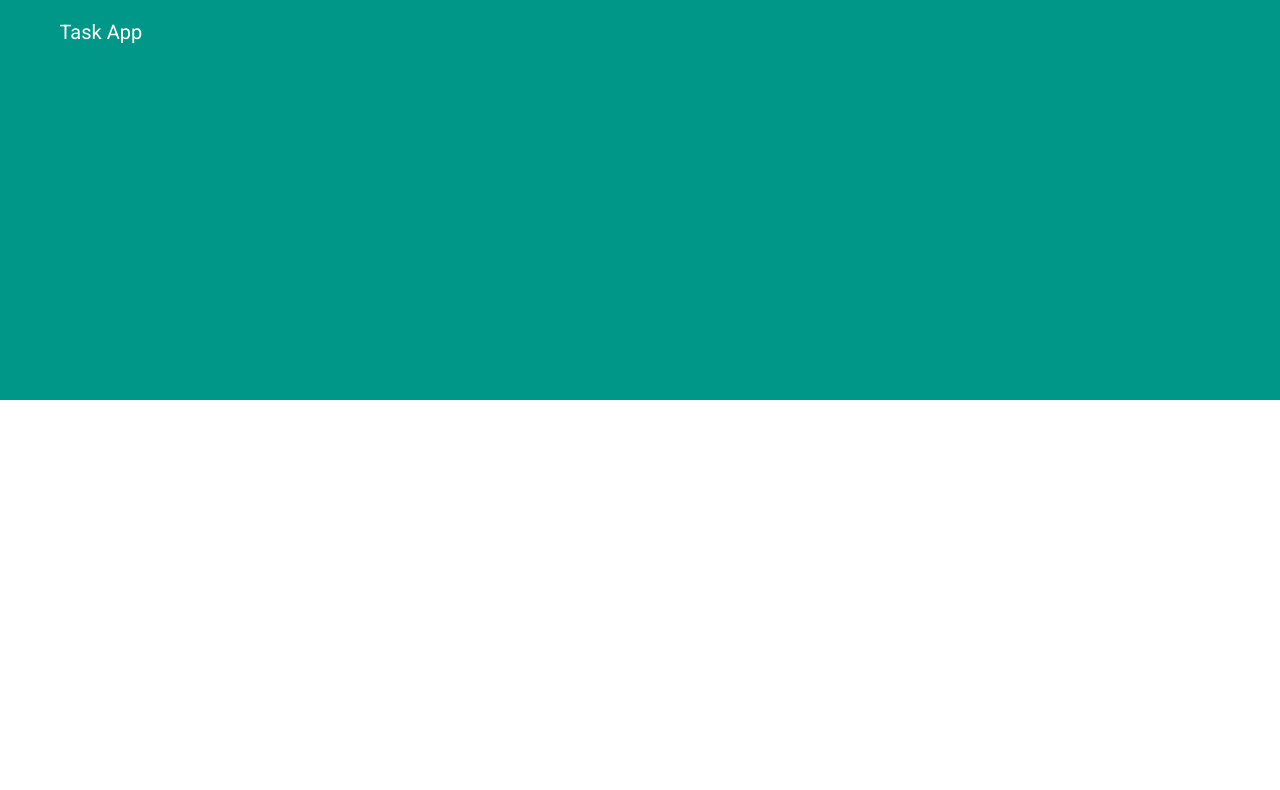
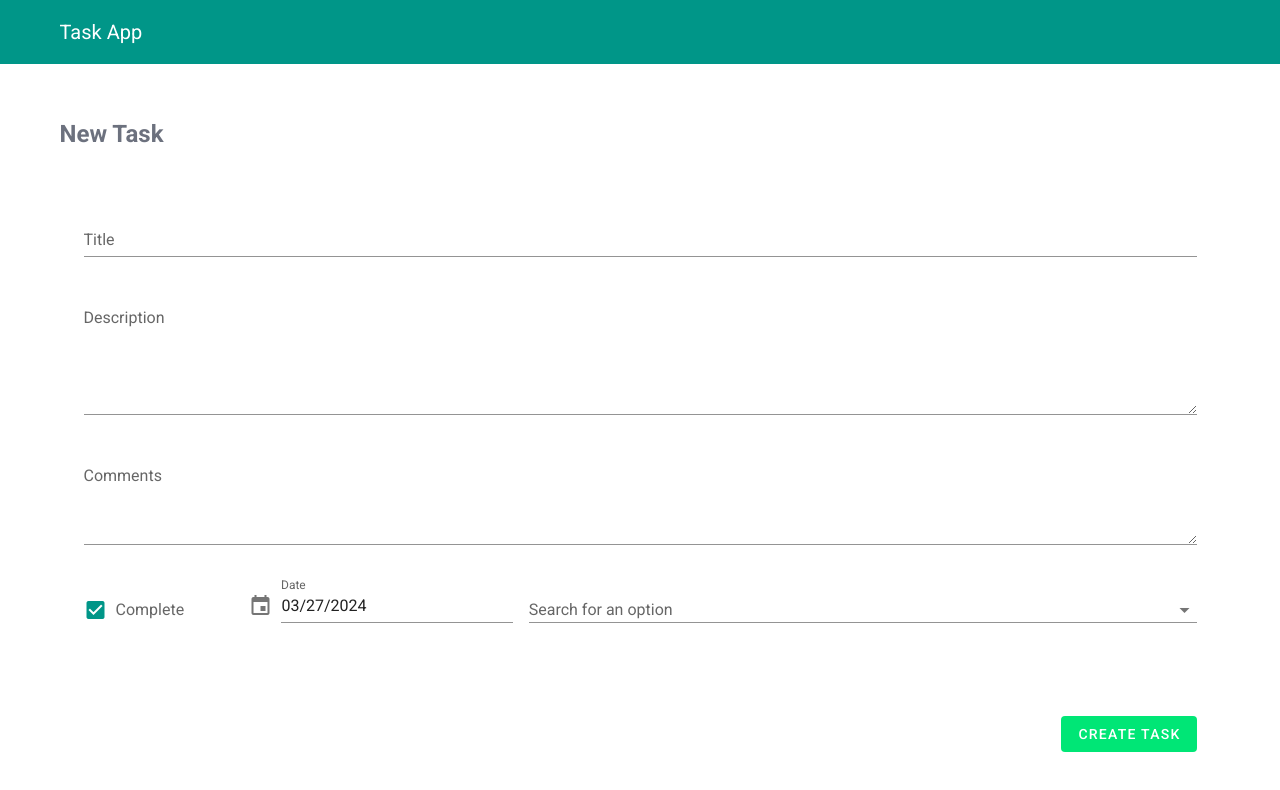
Before and after one commit to vicventum/nextline-technical-test, a Nuxt app: page /new in a window 1280 px wide. Before the commit this address had no page. Shown: the top 790 px of the page. Built offline with nearby package versions, Linux system fonts and the light colour scheme.

Commit message:
Termina de maquetar el formulario de datos de la task

```diff
--- a/components/layout/LayoutHeader.vue
+++ b/components/layout/LayoutHeader.vue
@@ -3,7 +3,7 @@ export default {}
 </script>
 
 <template>
-  <v-app-bar class="header primary" flat>
+  <v-app-bar class="header primary " flat max-height="64px">
     <v-container class="d-flex align-center">
       <Nuxt-Link to="/">
         <v-toolbar-title class="white--text h2"> Task App </v-toolbar-title>
@@ -18,4 +18,5 @@ export default {}
   </v-app-bar>
 </template>
 
-<style lang="scss" scoped></style>
+<style lang="scss" scoped>
+</style>
--- /dev/null
+++ b/components/tasks/forms/InputCalendar.vue
@@ -0,0 +1,81 @@
+<script>
+export default {
+  props: {
+    // Variable para almacenar el valor implícito del `v-model`
+    value: {
+      type: Object,
+      default: null,
+    },
+  },
+  data() {
+    return {
+      obj: this.value,
+      date: new Date(Date.now() - new Date().getTimezoneOffset() * 60000)
+        .toISOString()
+        .substr(0, 10),
+      dateFormatted: this.formatDate(
+        new Date(Date.now() - new Date().getTimezoneOffset() * 60000)
+          .toISOString()
+          .substr(0, 10)
+      ),
+      menu: false,
+    }
+  },
+
+  watch: {
+    value(newValue, oldValue) {
+      this.obj = newValue
+    },
+    date(val) {
+      this.dateFormatted = this.formatDate(this.date)
+      this.obj.date = val
+    },
+  },
+
+  methods: {
+    formatDate(date) {
+      if (!date) return null
+
+      const [year, month, day] = date.split('-')
+      return `${month}/${day}/${year}`
+    },
+    parseDate(date) {
+      if (!date) return null
+
+      const [month, day, year] = date.split('/')
+      return `${year}-${month.padStart(2, '0')}-${day.padStart(2, '0')}`
+    },
+  },
+}
+</script>
+
+<template>
+  <v-menu
+    ref="menu"
+    v-model="menu"
+    :close-on-content-click="false"
+    transition="scale-transition"
+    offset-y
+    max-width="290px"
+    min-width="auto"
+  >
+    <template #activator="{ on, attrs }">
+      <v-text-field
+        v-model="dateFormatted"
+        label="Date"
+        hint="MM/DD/YYYY format"
+        prepend-icon="mdi-calendar"
+        v-bind="attrs"
+        @blur="date = parseDate(dateFormatted)"
+        v-on="on"
+      />
+    </template>
+    <v-date-picker
+      v-model="date"
+      no-title
+      @input="menu = false"
+    ></v-date-picker>
+  </v-menu>
+</template>
+
+<style lang="scss" scoped></style>
--- /dev/null
+++ b/components/tasks/forms/InputListTask.vue
@@ -0,0 +1,55 @@
+<script>
+import InputTags from '@/components/tasks/forms/InputTags.vue'
+import InputCalendar from '@/components/tasks/forms/InputCalendar.vue'
+
+export default {
+  components: { InputTags, InputCalendar },
+  props: {
+    // Variable para almacenar el valor implícito del `v-model`
+    value: {
+      type: Object,
+      default: null,
+    },
+  },
+  data() {
+    return {
+      obj: this.value,
+    }
+  },
+  watch: {
+    value(newValue, oldValue) {
+      this.obj = newValue
+      // this.$emit('input', newValue)
+      // this.$emit('close', false)
+    },
+  },
+}
+</script>
+
+<template>
+  <div class="input-list">
+    <v-text-field label="Title" />
+    <v-textarea name="description" label="Description" value="" rows="4" />
+    <v-textarea name="comments" label="Comments" value="" rows="3" />
+
+    <div class="input-list__details">
+      <v-checkbox v-model="obj.check" label="Complete" />
+      <InputCalendar v-model="obj" />
+      <InputTags />
+    </div>
+  </div>
+</template>
+
+<style lang="scss" scoped>
+.input-list {
+  display: grid;
+  gap: 0.5rem;
+
+  &__details {
+    display: grid;
+    grid-template-columns: auto auto 60%;
+    align-items: flex-end;
+    gap: 1rem;
+  }
+}
+</style>
--- /dev/null
+++ b/components/tasks/forms/InputTags.vue
@@ -0,0 +1,92 @@
+<script>
+export default {
+  data: () => ({
+    colors: ['green', 'purple', 'indigo', 'cyan', 'teal', 'orange'],
+    items: [
+      { header: 'Select an option or create one' },
+      // {
+      //   text: 'Foo',
+      //   color: 'blue',
+      // },
+      // {
+      //   text: 'Bar',
+      //   color: 'red',
+      // },
+    ],
+    nonce: 1,
+    model: [
+      // {
+      //   text: 'Foo',
+      //   color: 'blue',
+      // },
+    ],
+    search: null,
+  }),
+
+  watch: {
+    model(val, prev) {
+      if (val.length === prev.length) return
+
+      this.model = val.map((v) => {
+        if (typeof v === 'string') {
+          v = {
+            text: v,
+            color: this.colors[this.nonce - 1],
+          }
+
+          this.items.push(v)
+
+          this.nonce++
+        }
+
+        return v
+      })
+    },
+  },
+}
+</script>
+
+<template>
+  <v-combobox
+    v-model="model"
+    :hide-no-data="!search"
+    :items="items"
+    :search-input.sync="search"
+    hide-selected
+    label="Search for an option"
+    multiple
+    small-chips
+		flat
+  >
+    <template v-slot:no-data>
+      <v-list-item>
+        <span class="subheading mr-2">Create </span>
+        <v-chip :color="`${colors[nonce - 1]} lighten-3`" label small>
+          {{ search }}
+        </v-chip>
+      </v-list-item>
+    </template>
+    <template v-slot:selection="{ attrs, item, parent, selected }">
+      <v-chip
+        v-if="item === Object(item)"
+        v-bind="attrs"
+        :color="`${item.color} lighten-3`"
+        :input-value="selected"
+        label
+        small
+      >
+        <span class="pr-2">
+          {{ item.text }}
+        </span>
+        <v-icon small @click="parent.selectItem(item)"> $delete </v-icon>
+      </v-chip>
+    </template>
+    <template v-slot:item="{ item }">
+      <v-chip :color="`${item.color} lighten-3`" dark label small>
+        {{ item.text }}
+      </v-chip>
+    </template>
+  </v-combobox>
+</template>
+
+<style lang="scss" scoped></style>
--- a/components/tasks/sections/TaskActions.vue
+++ b/components/tasks/sections/TaskActions.vue
@@ -6,7 +6,7 @@ export default {
 
 <template>
   <BaseCard class="actions">
-    <v-btn color="primary" depressed> New task </v-btn>
+    <v-btn color="primary" to="/new" depressed> New task </v-btn>
 
     <v-spacer />
 
--- /dev/null
+++ b/pages/new.vue
@@ -0,0 +1,35 @@
+<script>
+import InputListTask from '@/components/tasks/forms/InputListTask.vue'
+
+export default {
+  components: { InputListTask },
+  data() {
+    return {
+      obg: { check: true, date: '2024-03-28' },
+    }
+  },
+}
+</script>
+
+<template>
+  <v-form class="form">
+    <h2 class="mb-8 dark--text text--lighten-4">New Task</h2>
+
+    <BaseCard class="mb-6">
+      <InputListTask v-model="obg" />
+    </BaseCard>
+
+    <BaseCard class="form__actions">
+      <v-btn color="success" depressed>Create task</v-btn>
+    </BaseCard>
+  </v-form>
+</template>
+
+<style lang="scss" scoped>
+.form {
+  &__actions {
+    display: flex;
+    justify-content: end;
+  }
+}
+</style>
```
